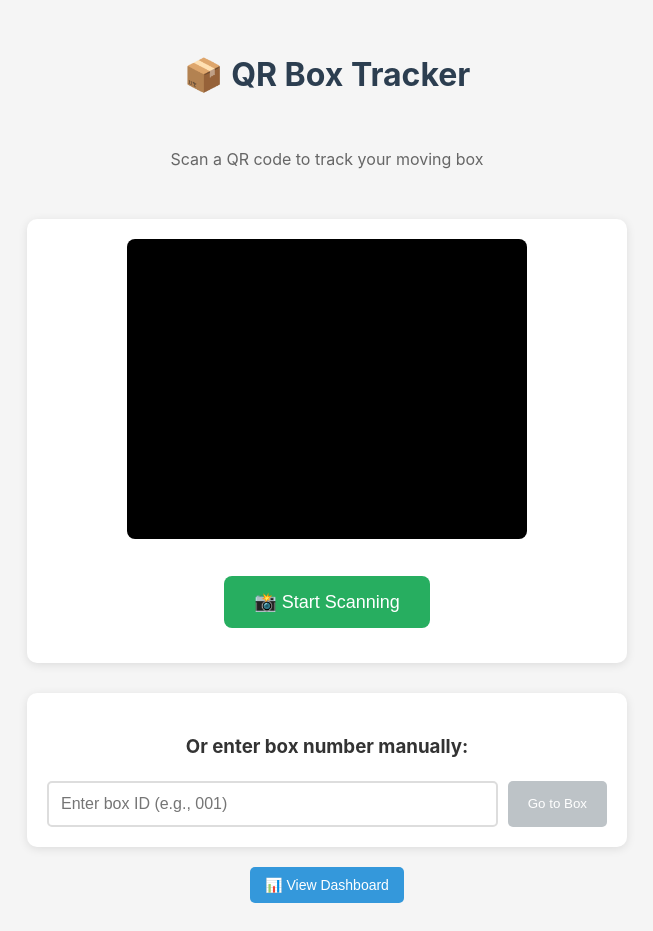
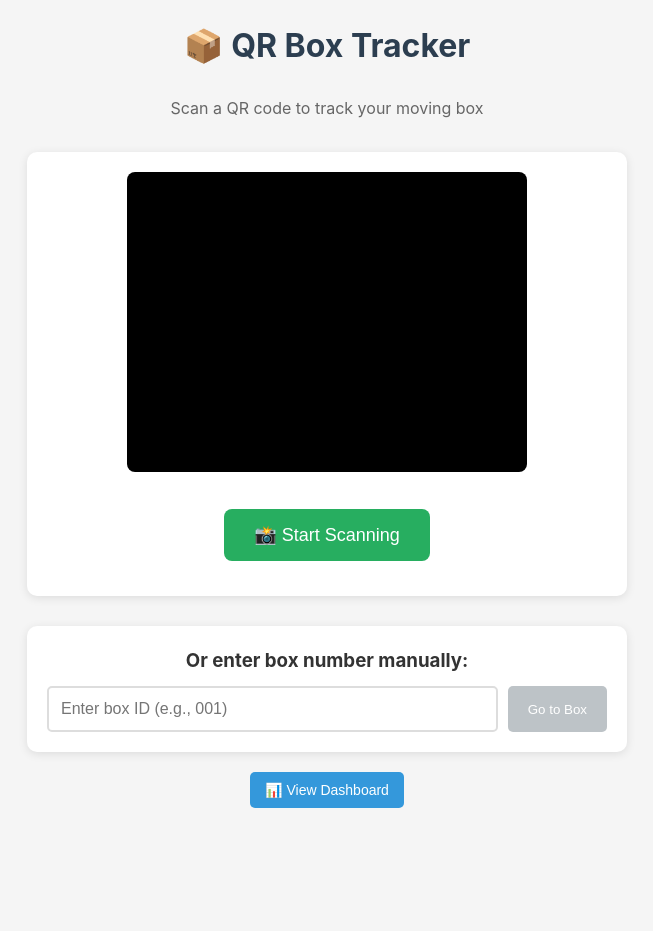
Before and after one commit to ulettjd/qr-box-tracker, a React (Create React App) app: page / in a window 1280 px wide. Shown: the whole page, without its empty margins (313-966 px from the left). After the commit the page ends 828 px from the top, so only its background shows below. Built offline with nearby package versions, Linux system fonts and the light colour scheme.

Commit message:
Update App.css

```diff
--- a/src/App.css
+++ b/src/App.css
@@ -1,4 +1,4 @@
-/ src/App.css
+
 * {
   margin: 0;
   padding: 0;
```
